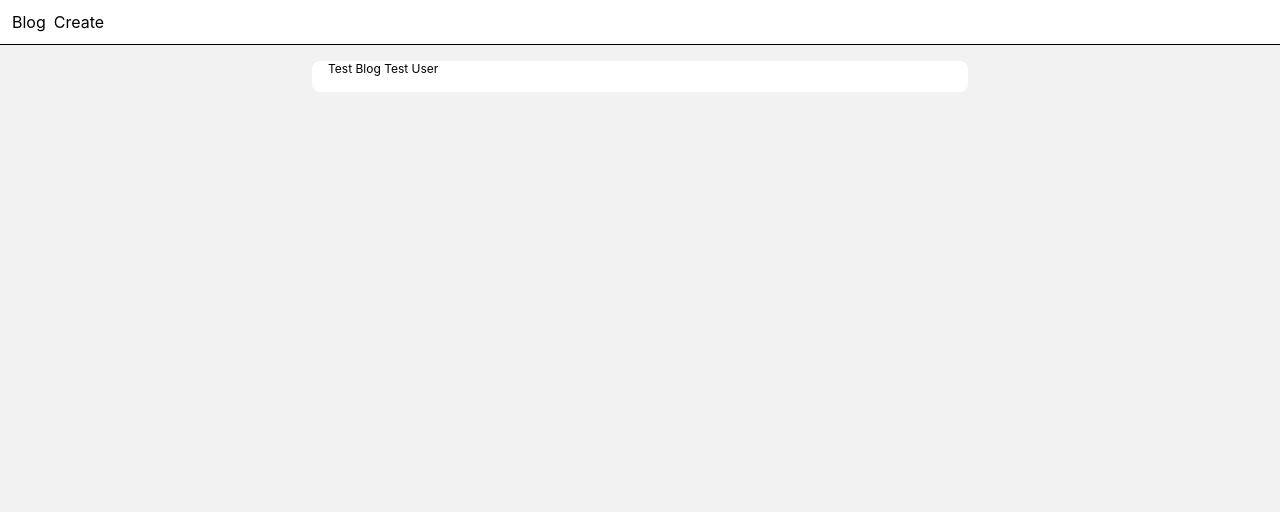
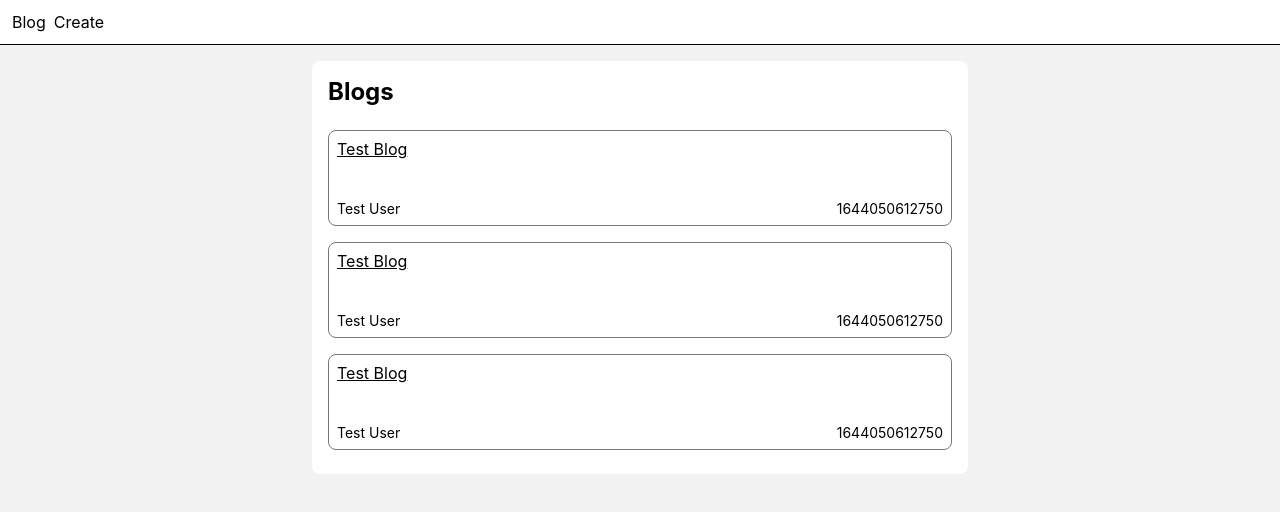
Before and after one commit to VaranauskasD/blog-app, a Next.js app: page / in a window 1280 px wide. Shown: the top 512 px of the page. Built offline with nearby package versions, Linux system fonts and the light colour scheme.

Commit message:
added: wip blogs

```diff
--- a/pages/index.tsx
+++ b/pages/index.tsx
@@ -22,13 +22,47 @@ const BlogsContainer = styled.div`
   font-size: 12px;
 `
 
-const BlogContainer = styled.a``
+const BlogContainer = styled.a`
+  display: flex;
+  flex-direction: column;
+  justify-content: space-between;
+  min-height: 96px;
+  font-size: 14px;
+  padding: 8px;
+  margin: 8px 0;
+  border: 1.5px solid #777;
+  border-radius: 8px;
+
+  > span {
+    font-size: 16px;
+    text-decoration: underline;
+  }
+`
+
+const BlogInfo = styled.div`
+  display: flex;
+  justify-content: space-between;
+`
 
 const HeaderSearch = styled.form``
 
 const blogs = [
   {
     _id: '61fe38d6fbf8f41ed4a90438',
+    title: 'Test Blog',
+    author: 'Test User',
+    body: 'This is a test blog.',
+    date: '1644050612750',
+  },
+  {
+    _id: '61fe38d6fbf8f41ed4a90491',
+    title: 'Test Blog',
+    author: 'Test User',
+    body: 'This is a test blog.',
+    date: '1644050612750',
+  },
+  {
+    _id: '61fe38d6fbf8f41ed4a90444',
     title: 'Test Blog',
     author: 'Test User',
     body: 'This is a test blog.',
@@ -42,10 +76,17 @@ const Home: NextPage = () => {
       <Header />
       <ContentContainer>
         <BlogsContainer>
+          <h1>Blogs</h1>
           {blogs.map((blog) => (
-            <BlogContainer>
-              {blog.title} {blog.author}
-            </BlogContainer>
+            <Link href={blog._id} passHref={true}>
+              <BlogContainer>
+                <span>{blog.title}</span>
+                <BlogInfo>
+                  <span>{blog.author}</span>
+                  <span>{blog.date}</span>
+                </BlogInfo>
+              </BlogContainer>
+            </Link>
           ))}
         </BlogsContainer>
       </ContentContainer>
```
